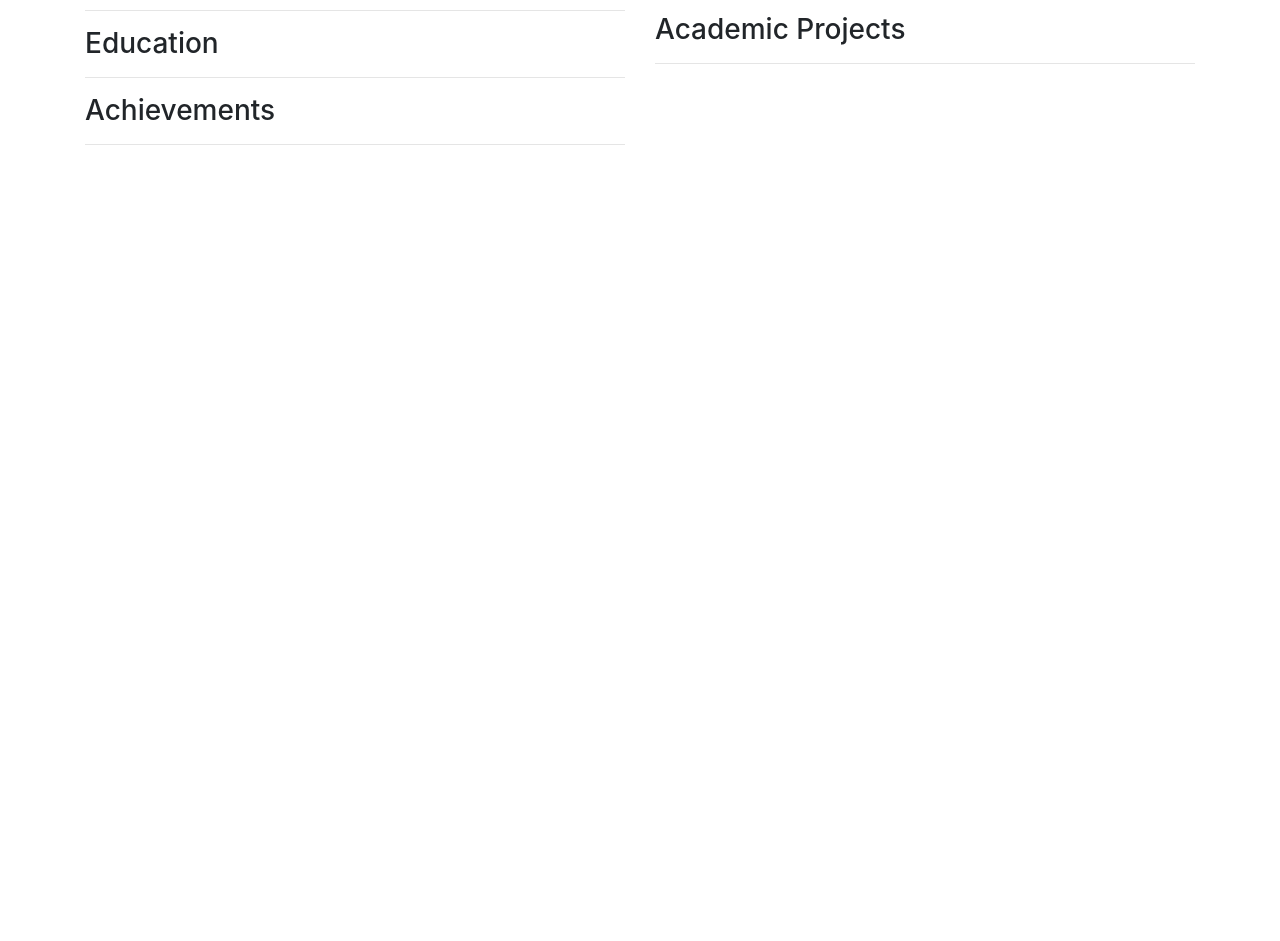
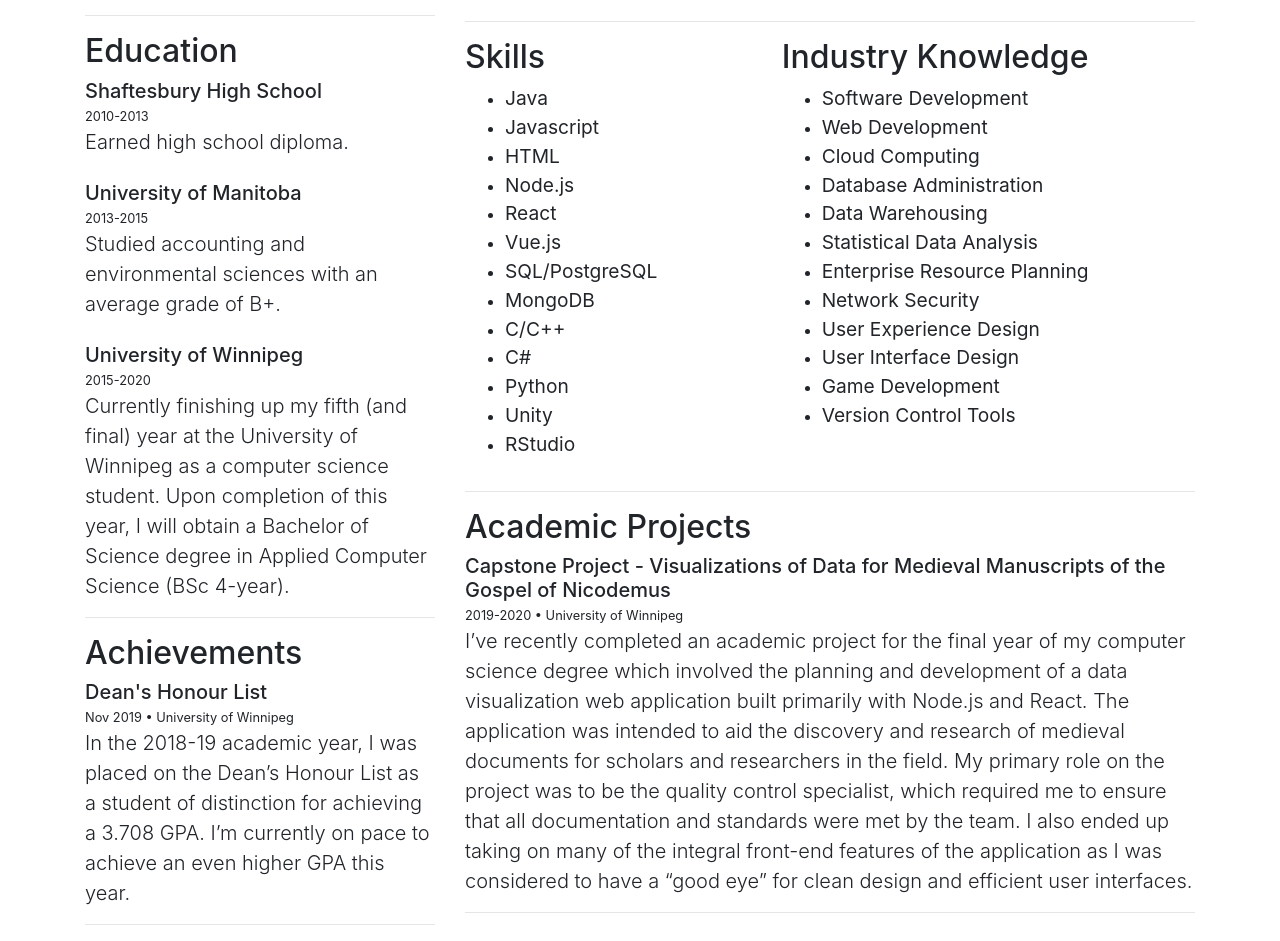
Before and after one commit to LukeAhrensTownsend/LukeAhrensTownsend.github.io, a Vue app: page /#/resume in a window 1280 px wide. Shown: the part 522-1463 px from the top of the page. Before the commit the page ends 800 px from the top, so only its background shows below. Built offline with nearby package versions, Linux system fonts and the light colour scheme; no server answers; what vue-head would draw is missing.

Commit message:
Finished resume page

```diff
--- a/src/scripts/gh-pages-deploy.js
+++ b/src/scripts/gh-pages-deploy.js
@@ -9,7 +9,7 @@
         const folderName = fs.existsSync("dist") ? "dist" : "build";
         await execa("git", ["--work-tree", folderName, "add", "--all"]);
         await execa("git", ["--work-tree", folderName, "commit", "-m", "gh-pages"]);
-        console.log("Pushing to gh-pages...");
+        console.log("Pushing to master...");
         await execa("git", ["push", "origin", "HEAD:master", "--force"]);
         await execa("rm", ["-r", folderName]);
         await execa("git", ["checkout", "-f", "develop"]);
--- a/src/views/Resume.vue
+++ b/src/views/Resume.vue
@@ -6,9 +6,8 @@
     ></b-jumbotron>
     <b-container>
       <b-row>
-        <b-col>
-          <h3>Contact</h3>
-
+        <b-col md="4">
+          <h2>Contact</h2>
           <div class="my-1">
             <img class="contact-logo" src="@/assets/email-logo-dark.png" alt="Email logo" />
             <b-link href="mailto:lahrenstownsend@gmail.com">lahrenstownsend@gmail.com</b-link>
@@ -19,44 +18,153 @@
           </div>
           <div class="my-1">
             <img class="contact-logo" src="@/assets/linkedin-logo-dark.png" alt="LinkedIn logo" />
-            <b-link
-              href="https://ca.linkedin.com/in/luke-ahrens-townsend-09a8aa181"
-            >LinkedIn</b-link>
+            <b-link href="https://ca.linkedin.com/in/luke-ahrens-townsend-09a8aa181">LinkedIn</b-link>
           </div>
           <div class="my-1">
             <img class="contact-logo" src="@/assets/github-logo-dark.png" alt="GitHub logo" />
-            <b-link
-              href="https://github.com/LukeAhrensTownsend"
-            >GitHub</b-link>
+            <b-link href="https://github.com/LukeAhrensTownsend">GitHub</b-link>
           </div>
 
           <hr />
 
-          <h3>Education</h3>
+          <h2>Education</h2>
+          <h5 class="section-subheader">Shaftesbury High School</h5>
+          <small>2010-2013</small>
+          <div class="lead">Earned high school diploma.</div>
+
+          <br />
+
+          <h5 class="section-subheader">University of Manitoba</h5>
+          <small>2013-2015</small>
+          <div
+            class="lead"
+          >Studied accounting and environmental sciences with an average grade of B+.</div>
+
+          <br />
+
+          <h5 class="section-subheader">University of Winnipeg</h5>
+          <small>2015-2020</small>
+          <div
+            class="lead"
+          >Currently finishing up my fifth (and final) year at the University of Winnipeg as a computer science student. Upon completion of this year, I will obtain a Bachelor of Science degree in Applied Computer Science (BSc 4-year).</div>
 
           <hr />
 
-          <h3>Achievements</h3>
+          <h2>Achievements</h2>
+          <h5 class="section-subheader">Dean's Honour List</h5>
+          <small>Nov 2019 &#x2022; University of Winnipeg</small>
+          <div
+            class="lead"
+          >In the 2018-19 academic year, I was placed on the Dean’s Honour List as a student of distinction for achieving a 3.708 GPA. I’m currently on pace to achieve an even higher GPA this year.</div>
 
           <hr />
         </b-col>
         <b-col>
-          <h3>Objective</h3>
+          <h2>Objective</h2>
+          <div
+            class="lead"
+          >Seeking full-time employment in the area of information technology and software/web application development. I'm a hard-working team player who's looking for like-minded coworkers and employers who share the same enthusiasm.</div>
 
           <hr />
 
           <b-row>
-            <b-col>
-              <h3>Skills</h3>
+            <b-col md="5">
+              <h2>Skills</h2>
+              <ul>
+                <li>
+                  <big>Java</big>
+                </li>
+                <li>
+                  <big>Javascript</big>
+                </li>
+                <li>
+                  <big>HTML</big>
+                </li>
+                <li>
+                  <big>Node.js</big>
+                </li>
+                <li>
+                  <big>React</big>
+                </li>
+                <li>
+                  <big>Vue.js</big>
+                </li>
+                <li>
+                  <big>SQL/PostgreSQL</big>
+                </li>
+                <li>
+                  <big>MongoDB</big>
+                </li>
+                <li>
+                  <big>C/C++</big>
+                </li>
+                <li>
+                  <big>C#</big>
+                </li>
+                <li>
+                  <big>Python</big>
+                </li>
+                <li>
+                  <big>Unity</big>
+                </li>
+                <li>
+                  <big>RStudio</big>
+                </li>
+              </ul>
             </b-col>
             <b-col>
-              <h3>Industry Knowledge</h3>
+              <h2>Industry Knowledge</h2>
+              <ul>
+                <li>
+                  <big>Software Development</big>
+                </li>
+                <li>
+                  <big>Web Development</big>
+                </li>
+                <li>
+                  <big>Cloud Computing</big>
+                </li>
+                <li>
+                  <big>Database Administration</big>
+                </li>
+                <li>
+                  <big>Data Warehousing</big>
+                </li>
+                <li>
+                  <big>Statistical Data Analysis</big>
+                </li>
+                <li>
+                  <big>Enterprise Resource Planning</big>
+                </li>
+                <li>
+                  <big>Network Security</big>
+                </li>
+                <li>
+                  <big>User Experience Design</big>
+                </li>
+                <li>
+                  <big>User Interface Design</big>
+                </li>
+                <li>
+                  <big>Game Development</big>
+                </li>
+                <li>
+                  <big>Version Control Tools</big>
+                </li>
+              </ul>
             </b-col>
           </b-row>
 
           <hr />
 
-          <h3>Academic Projects</h3>
+          <h2>Academic Projects</h2>
+          <h5
+            class="section-subheader"
+          >Capstone Project - Visualizations of Data for Medieval Manuscripts of the Gospel of Nicodemus</h5>
+          <small>2019-2020 &#x2022; University of Winnipeg</small>
+          <div
+            class="lead"
+          >I’ve recently completed an academic project for the final year of my computer science degree which involved the planning and development of a data visualization web application built primarily with Node.js and React. The application was intended to aid the discovery and research of medieval documents for scholars and researchers in the field. My primary role on the project was to be the quality control specialist, which required me to ensure that all documentation and standards were met by the team. I also ended up taking on many of the integral front-end features of the application as I was considered to have a “good eye” for clean design and efficient user interfaces.</div>
 
           <hr />
         </b-col>
@@ -70,6 +178,10 @@
 </script>
 
 <style scoped>
+.section-subheader {
+  margin-bottom: 0;
+}
+
 .contact-logo {
   height: 1.5em;
   margin-right: 5px;
```
Also changed, not shown: 1 other file (tests, documents, lock files or other folders).
